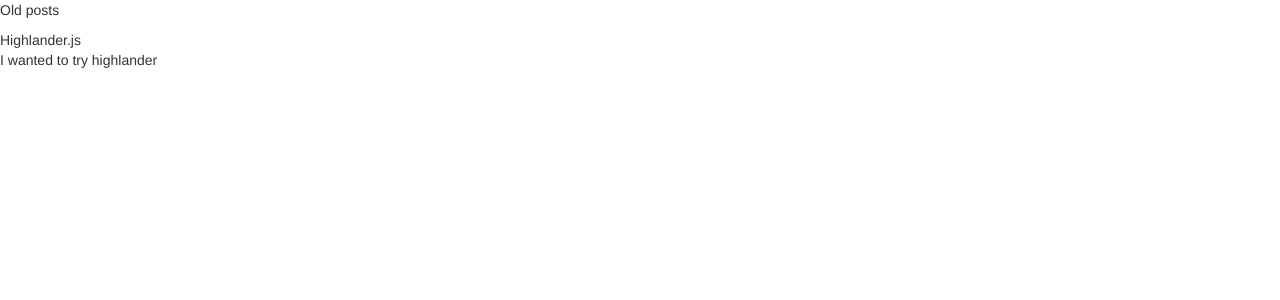
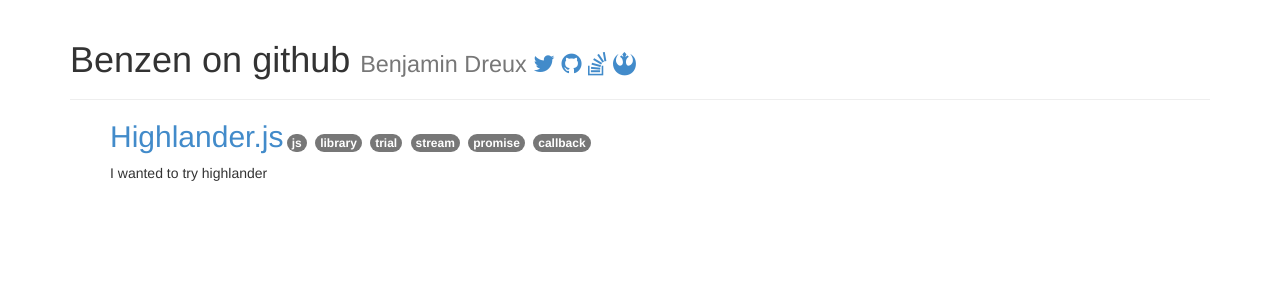
Before and after one commit to benzen/benzen.github.io, a Jekyll site: the page built from index.md, in a window 1280 px wide. Shown: the top 300 px of the page. Built offline with Jekyll 4.4.1, drawn with Linux system fonts in a browser that asks for light colours.

Commit message:
follow up

```diff
--- a/_posts/2014-09-19-highlander.md
+++ b/_posts/2014-09-19-highlander.md
@@ -1,6 +1,7 @@
 ---
 title: Highlander.js
 layout: post
+tags: js library trial stream promise callback
 ---
 
 I wanted to try highlander
--- a/bower.json
+++ b/bower.json
@@ -14,6 +14,7 @@
     "tests"
   ],
   "dependencies": {
-    "bootstrap": "~3.2.0"
+    "bootstrap": "~3.2.0",
+    "font-awesome": "~4.2.0"
   }
 }
--- a/index.md
+++ b/index.md
@@ -1,5 +1,4 @@
 ---
-title: Welcome
+layout: welcome
+title: Benzen on github
 ---
-Old posts
-{{site.posts}}
```
Also changed, not shown: 1 other file.
